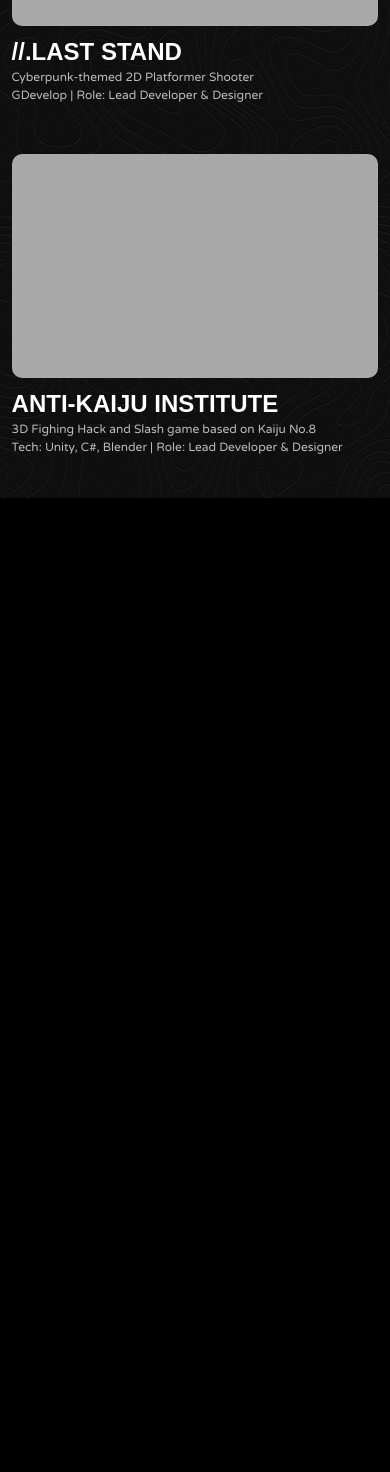
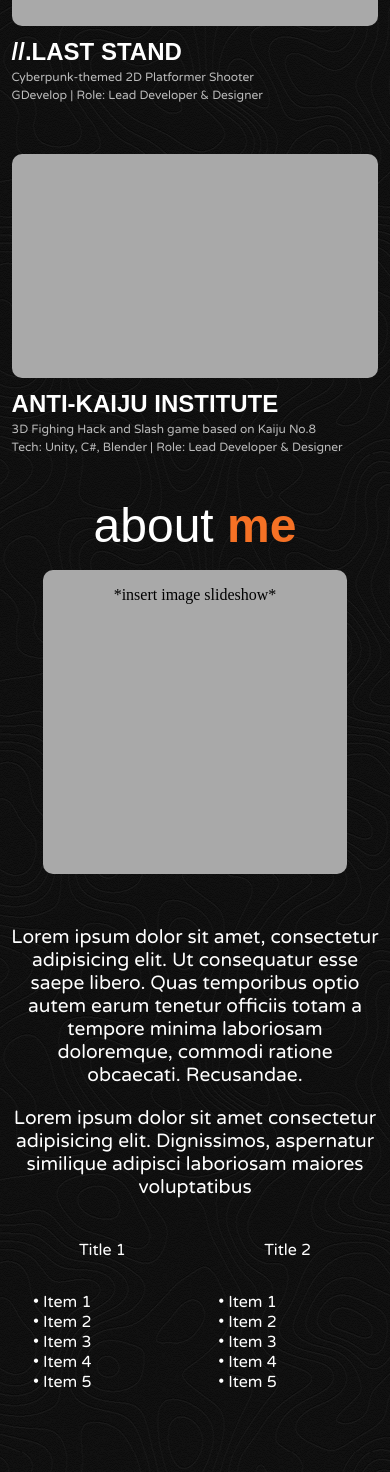
Before and after one commit to akimarq/online-portfolio, a React (Vite) app: page / in a window 390 px wide. Shown: the part 1542-3014 px from the top of the page. Before the commit the page ends 2040 px from the top, so only its background shows below. Built offline with nearby package versions, Linux system fonts and the light colour scheme; a web font is replaced by a local one.

Commit message:
about section overhaul
implemented basic responsiveness on about section, as well as updated the layout to be cleaner.

```diff
--- a/src/components/About.css
+++ b/src/components/About.css
@@ -1,31 +1,56 @@
 .about {
     display: flex;
     align-items: center;
-    justify-content: space-evenly;
+    flex-direction: column;
     background:  rgba(0, 0, 0, 0.25) 10%;
     width: 100%;
     /* background-color: rgba(0, 0, 0, 0.479); */
 }
 
-.about .left .right{
-    height: 100%;
+.about .top .bottom{
+}
+/* top */
+.about .top {
+    display: flex;
+    justify-content: center;
+    align-items: center;
+    height: auto;
+    width: 100%;
+    background-color: transparent;
+    margin-bottom: 2.5%;
+}
+/* bottom */
+.about .bottom  {
+    display: flex;
+    justify-content: space-evenly;
+    align-items: center;
+    height: auto;
+    width: 100%;
+    background-color: transparent;
 }
 
+.about .left .right{
+    height: auto;
+}
+
+/* left */
 .about .left{
     display: flex;
     justify-content: center;
-    flex-direction: column;
+    align-items: center;
+    width: 50%;
+
 }
 
-.about .left .about-header h1{
+.about .about-header h1{
     margin: 0;
-    font-size: 4rem;
+    font-size: 5rem;
     font-family: 'Parkinsans', sans-serif;
     color: white;
     font-weight:500;
     width: 100%;
 }
-.about .left .about-header h1 .alt-text {
+.about .about-header h1 .alt-text {
     color: #f57125;
     font-weight:600;
 }
@@ -38,8 +63,9 @@
     border-radius: 10px;
 }
 
+/* right */
 .about .right {
-    width: 40%;
+    width: 50%;
     color: white;
     font-family: 'Varela Round', sans-serif;
     font-size: 1.8rem;
@@ -49,10 +75,6 @@
     flex-direction: column;
     text-align: left;
 }
-
-.about .about-content .about-content-top {
-
-}
 .about .about-content .about-content-bottom {
     display: flex;
     justify-content: space-evenly;
@@ -61,17 +83,67 @@
 .about .about-content .about-content-bottom-left .about-content-bottom-right {
     width: 50%;
 }
-
-.about .about-content .about-content-bottom-left  {
+.about .about-content .about-content-bottom-half{
     width: 50%;
 }
-.about .about-content .about-content-bottom-right {
-    width: 50%;
-
-}
-
-
 
 .about .right ul {
     list-style: none;
 }
+
+@media screen and (max-width: 768px) {
+    .about {
+        height: auto;
+    }
+    .about .about-header h1{
+        font-size: 3rem;
+        text-align: center;
+    }
+    .about .top {
+        flex-direction: column;
+        height: auto;
+    }
+    .about .bottom {
+        flex-direction: column;
+        height: auto;
+    }
+    .about .left, .about .right {
+        width: 95%;
+        margin-bottom: 2rem;
+    }
+    .about .about-content {
+        text-align: center;
+        width: 100%;
+    }
+    .about .about-content .about-content-top {
+        font-size: 1.2rem;
+    }
+    .about .about-content .about-content-bottom {
+        font-size: 1rem;
+    }
+    .about .about-content .about-content-bottom-half{
+        width: 100%;
+        margin-bottom: 2rem;
+    }
+    .about .about-content .about-content-bottom-half{
+        display: flex;
+        flex-direction: column;
+        justify-content: space-evenly;
+        align-items: center;
+        text-align: left;
+    }
+    .about .about-content .about-content-bottom-half ul{
+        width: 75%;
+        text-align: left;
+        padding: 0;
+    }
+    .about .about-content .about-content-bottom-left, .about .about-content .about-content-bottom-right {
+        width: 100%;
+    }
+    .about-content-bottom{
+    }
+    .about .left .about-slideshow {
+        height: 19rem;
+        width: 19rem;
+    }
+}
--- a/src/components/About.jsx
+++ b/src/components/About.jsx
@@ -1,13 +1,17 @@
 import '../App.css';
 import './About.css';
+import List from './List.jsx';
 
 function About() {
   return (
     <div className="sections about">
-        <div className="left">
+        <div className="top">
             <div className="about-header">
                 <h1>about <span className="alt-text">me</span></h1>
             </div>
+        </div>
+        <div className="bottom">
+            <div className="left">
                 <div className="about-slideshow">
                         <p>*insert image slideshow*</p>
                 </div>
@@ -16,36 +20,33 @@
                 <div className="about-content">
                     <div className="about-content-top">
                         <p>
-                    *insert about me content*
+                        Lorem ipsum dolor sit amet, consectetur adipisicing elit. Ut consequatur esse saepe libero. Quas temporibus optio autem earum tenetur officiis totam a tempore minima laboriosam doloremque, commodi ratione obcaecati. Recusandae.
                         </p>
                         <p>
-                        *insert additional content*
+                        Lorem ipsum dolor sit amet consectetur adipisicing elit. Dignissimos, aspernatur similique adipisci laboriosam maiores voluptatibus
                         </p>
                     </div>
                     <div className="about-content-bottom">
-                    <div className="about-content-bottom-left">
-                        <p>side 1</p>
-                        <ul>
-                            <li>• skill 1</li>
-                            <li>• skill 2</li>
-                            <li>• skill 3</li>
-                            <li>• skill 4</li>
-                        </ul>
+                    <List title="Title 1"
+                        item1="Item 1"
+                        item2="Item 2"
+                        item3="Item 3"
+                        item4="Item 4"
+                        item5="Item 5"
+                    />
+                    <List title="Title 2"
+                        item1="Item 1"
+                        item2="Item 2"
+                        item3="Item 3"
+                        item4="Item 4"
+                        item5="Item 5"
+                    />
                     </div>
-                    <div className="about-content-bottom-right">
-                        <p>side 2</p>
-                        <ul>
-                            <li>• skill 5</li>
-                            <li>• skill 6</li>
-                            <li>• skill 7</li>
-                            <li>• skill 8</li>
-                        </ul>
+                </div>
             </div>
         </div>
 
 
-            </div>
-        </div>
 
     </div>
   );
--- a/src/components/Landing.css
+++ b/src/components/Landing.css
@@ -29,7 +29,7 @@
   color: white;
 }
 .landing .left .landing-text h1 {
-  font-size: 5.4rem;
+  font-size: 5.3rem;
   font-family: 'Parkinsans', sans-serif;
   font-weight: 500;
   margin: 0px;
--- /dev/null
+++ b/src/components/List.jsx
@@ -0,0 +1,16 @@
+function List(list) {
+  return (
+    <div className="about-content-bottom-half">
+        <p>{list.title}</p>
+        <ul>
+            <li>• {list.item1}</li>
+            <li>• {list.item2}</li>
+            <li>• {list.item3}</li>
+            <li>• {list.item4}</li>
+            <li>• {list.item5}</li>
+        </ul>
+    </div>
+  );
+}
+
+export default List;
--- a/src/components/Projects.css
+++ b/src/components/Projects.css
@@ -40,7 +40,7 @@
   box-shadow: 3px 13px 16px 1px rgba(0,0,0,0.59);
   overflow: hidden;
   transition: transform 0.3s, box-shadow 0.3s;
-  height: 60%;
+  height: 65%;
   width: 30%;
   text-align: left;
 }
--- a/src/main.jsx
+++ b/src/main.jsx
@@ -13,6 +13,6 @@
     <Header />
     <Landing />
     <Projects />
-    {/* <About />  */}
+    <About />
   </StrictMode>,
 )
```
Lines whose indentation alone changed are shown as unchanged.
